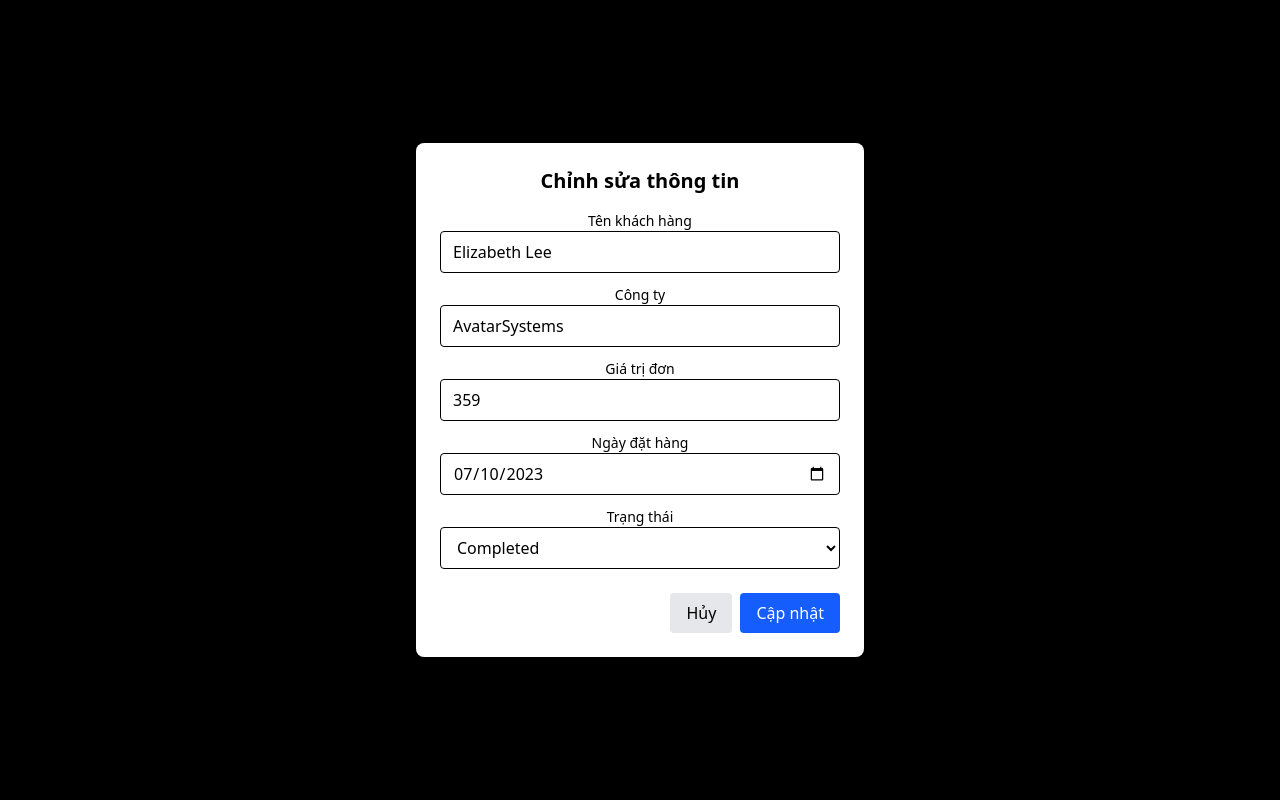
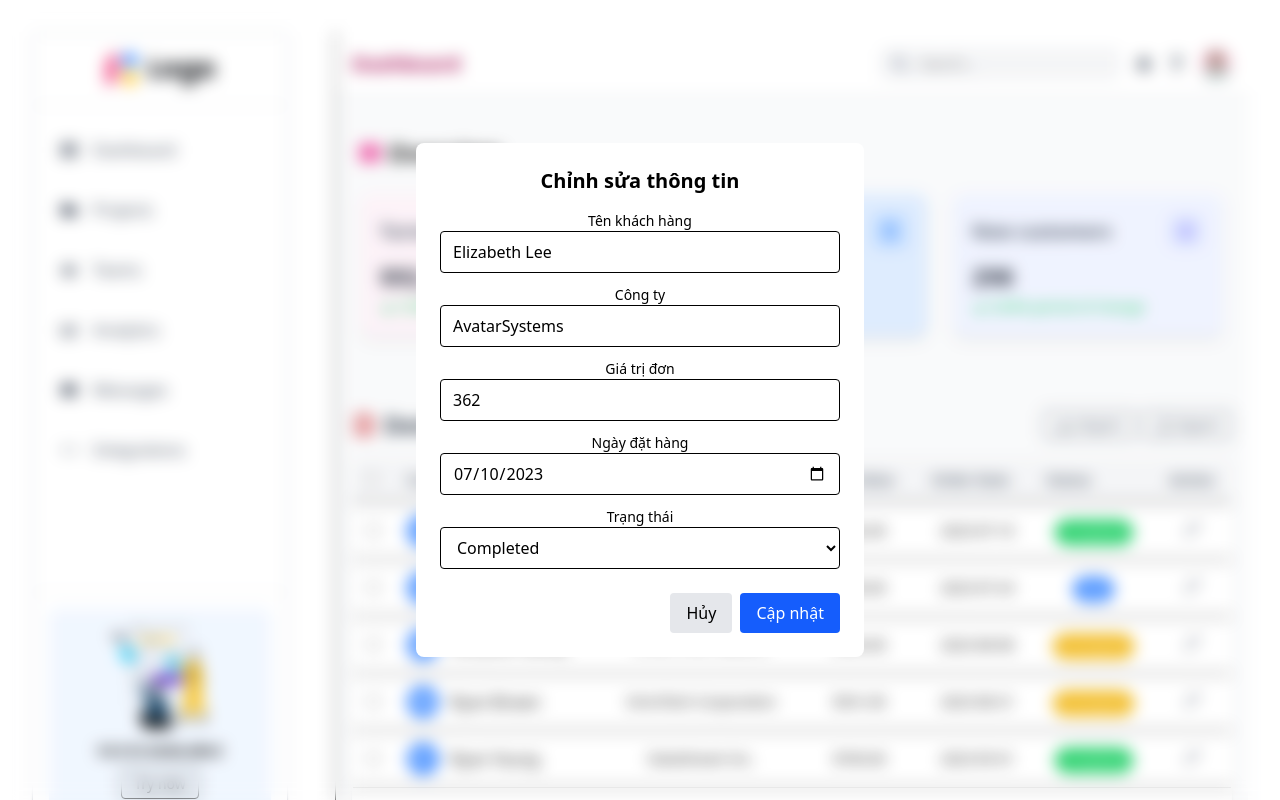
Before and after one commit to nghstudent/nguyenngochien22000865tuan07, a React (Vite) app: page / in a window 1280 px wide. Both pictures are taken after a click on the button 1191 px from the left and 529 px from the top of the page. Shown: the top 800 px of the page. Built offline with nearby package versions, Linux system fonts and the light colour scheme; data requests are answered from the project's data file; the HTML template or start-up script is replaced by a standard one.

Commit message:
9. Modal connect API (get, put)

```diff
--- /dev/null
+++ b/db.json
@@ -0,0 +1,60 @@
+{
+  "customers": [
+    {
+      "id": "1",
+      "customerName": "Elizabeth Lee",
+      "company": "AvatarSystems",
+      "value": 362,
+      "date": "2023-07-10",
+      "status": "Completed"
+    },
+    {
+      "id": "2",
+      "customerName": "Carlos Garcia",
+      "company": "SmoozeShift",
+      "value": 750,
+      "date": "2023-07-24",
+      "status": "New"
+    },
+    {
+      "id": "3",
+      "customerName": "Elizabeth Bailey",
+      "company": "Prime Time Telecom",
+      "value": 564,
+      "date": "2023-08-08",
+      "status": "In-progress"
+    },
+    {
+      "id": "4",
+      "customerName": "Ryan Brown",
+      "company": "OmniTech Corporation",
+      "value": 541,
+      "date": "2023-08-31",
+      "status": "In-progress"
+    },
+    {
+      "id": "5",
+      "customerName": "Ryan Young",
+      "company": "DataStream Inc.",
+      "value": 769,
+      "date": "2023-05-01",
+      "status": "Completed"
+    },
+    {
+      "id": "6",
+      "customerName": "Hailey Adams",
+      "company": "FlowRush",
+      "value": 922,
+      "date": "2023-06-10",
+      "status": "Completed"
+    },
+    {
+      "id": "7",
+      "customerName": "Nguyen Ngoc Hien",
+      "company": "Isuxu",
+      "value": 5000,
+      "date": "2023-06-10",
+      "status": "Completed"
+    }
+  ]
+}
--- a/src/components/DataTable.jsx
+++ b/src/components/DataTable.jsx
@@ -32,7 +32,8 @@ const DataTable = () => {
   const [editingCustomer, setEditingCustomer] = useState(null);
 
   useEffect(() => {
-    fetch("data/dataKhachHang.json")
+    // fetch("data/dataKhachHang.json")
+    fetch("http://localhost:3000/customers")
       .then((res) => res.json())
       .then((data) => setOrders(data))
       .catch((error) => console.error("Lỗi khi load dữ liệu:", error));
@@ -69,13 +70,40 @@ const DataTable = () => {
     setIsEditOpen(false);
   };
 
-  const handleSaveEdit = (updatedCustomer) => {
-    setOrders((prevOrders) =>
-      prevOrders.map((order) =>
-        order.id === updatedCustomer.id ? updatedCustomer : order
-      )
-    );
-    closeEditModal();
+  // const handleSaveEdit = (updatedCustomer) => {
+  //   setOrders((prevOrders) =>
+  //     prevOrders.map((order) =>
+  //       order.id === updatedCustomer.id ? updatedCustomer : order
+  //     )
+  //   );
+  //   closeEditModal();
+  // };
+
+  const handleSaveEdit = async (updatedCustomer) => {
+    try {
+      const res = await fetch(`http://localhost:3000/customers/${updatedCustomer.id}`, {
+        method: "PUT",
+        headers: { "Content-Type": "application/json" },
+        body: JSON.stringify(updatedCustomer),
+      });
+
+      if (!res.ok) {
+        throw new Error("Cập nhật thất bại");
+      }
+
+      const updated = await res.json();
+
+      // Cập nhật lại danh sách trong state
+      setOrders((prevOrders) =>
+        prevOrders.map((order) =>
+          order.id === updated.id ? updated : order
+        )
+      );
+      closeEditModal();
+    } catch (error) {
+      console.error("Lỗi khi cập nhật khách hàng:", error);
+      alert("Cập nhật thất bại");
+    }
   };
 
   const formatCurrency = (usd) =>
--- a/src/components/EditModal.jsx
+++ b/src/components/EditModal.jsx
@@ -21,15 +21,18 @@ const EditModal = ({ customer, onClose, onSave }) => {
     };
 
     const handleSave = () => {
-        console.log("Dữ liệu đã lưu:", formData);
-        onSave(formData);
+        const updatedData = {
+            ...formData,
+            value: Number(formData.value),
+        };
+        onSave(updatedData);
         onClose();
     };
 
     if (!customer) return null;
 
     return (
-        <div className="fixed inset-0 bg-black bg-opacity-50 flex items-center justify-center z-50">
+        <div className="fixed inset-0 backdrop-blur-sm bg-white/10 flex items-center justify-center z-50">
             <div className="bg-white p-6 rounded-lg w-full max-w-md">
                 <h2 className="text-xl font-bold mb-4">Chỉnh sửa thông tin</h2>
 
```
Also changed, not shown: 1 other file (tests, documents, lock files or other folders).
